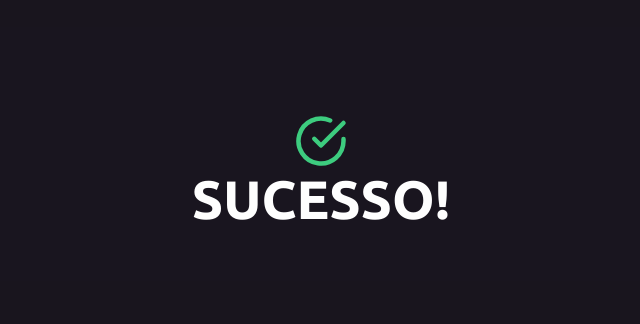
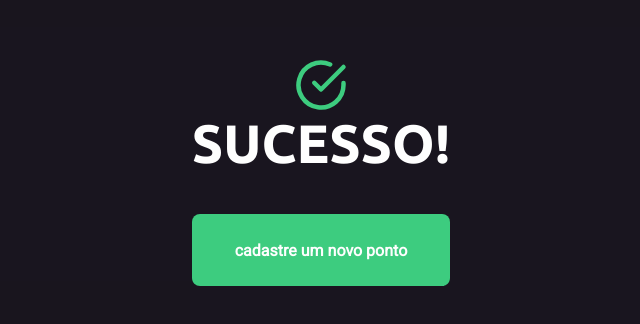
Before and after one commit to coderamos/application-ecodev-frontend, a React (Create React App) app: page /success in a window 1280 px wide. Shown: the part 228-552 px from the top of the page, without its empty margins (319-959 px from the left). Built offline with nearby package versions, Linux system fonts and the light colour scheme.

Commit message:
Create Success page and update application layout

```diff
--- /dev/null
+++ b/src/components/button/index.tsx
@@ -0,0 +1,24 @@
+import React from "react";
+import { FiLogIn } from "react-icons/fi";
+
+import { ButtonWrapper, ButtonIcon, ButtonText } from "./styles";
+
+interface ButtonProps {
+  text: string;
+  type?: string;
+  hasIcon?: boolean;
+}
+const Button: React.FC<ButtonProps> = ({ text, type, hasIcon }) => {
+  return (
+    <ButtonWrapper to="/create-point" type={type}>
+      {hasIcon && (
+        <ButtonIcon>
+          <FiLogIn />
+        </ButtonIcon>
+      )}
+      <ButtonText>{text}</ButtonText>
+    </ButtonWrapper>
+  );
+};
+
+export default Button;
--- /dev/null
+++ b/src/components/button/styles.ts
@@ -0,0 +1,47 @@
+import styled from "styled-components";
+import { Link } from "react-router-dom";
+
+export const ButtonWrapper = styled(Link)`
+  align-items: center;
+  background: ${(props) => props.theme.colors.primary};
+  border-radius: 8px;
+  display: flex;
+  height: 72px;
+  margin-top: 40px;
+  max-width: 360px;
+  overflow: hidden;
+  text-decoration: none;
+  width: 100%;
+
+  &:hover {
+    background: ${(props) => props.theme.colors.primaryhover};
+  }
+`;
+
+export const ButtonIcon = styled.span`
+  align-items: center;
+  background: rgba(0, 0, 0, 0.08);
+  display: block;
+  display: flex;
+  height: 72px;
+  justify-content: center;
+  transition: background-color 0.2s;
+  width: 72px;
+
+  svg {
+    color: ${(props) => props.theme.colors.white};
+    height: 20px;
+    width: 20px;
+  }
+`;
+
+export const ButtonText = styled.strong`
+  color: ${(props) => props.theme.colors.white};
+  padding: 0 20px;
+  flex: 1;
+  text-align: center;
+
+  @media ${(props) => props.theme.mediaQueries.md} {
+    padding: 0 4px;
+  }
+`;
--- a/src/components/index.ts
+++ b/src/components/index.ts
@@ -1,7 +1,8 @@
+import Button from "./button";
 import Header from "./header";
 import InputGeneric from "./inputGeneric";
 import InputSelect from "./inputSelect";
 import Label from "./label";
 import Map from "./map";
 
-export { Header, InputGeneric, InputSelect, Label, Map };
+export { Button, Header, InputGeneric, InputSelect, Label, Map };
--- a/src/pages/createPoint/index.tsx
+++ b/src/pages/createPoint/index.tsx
@@ -51,8 +51,8 @@ const CreatePoint: React.FC = () => {
   const [selectedUf, setSelectedUf] = useState<string>("0");
   const [selectedCity, setSelectedCity] = useState<string>("0");
   const [initialPosition, setInitialPosition] = useState<[number, number]>([
-    0,
-    0,
+    -23.5075111,
+    -46.8749961,
   ]);
   const [selectedPosition, setSelectedPosition] = useState<[number, number]>([
     0,
@@ -64,7 +64,6 @@ const CreatePoint: React.FC = () => {
     whatsapp: "",
   });
   const [selectedItems, setSelectedItems] = useState<number[]>([]);
-  const [activeSuccessScreen, setActiveSuccessScreen] = useState<boolean>();
 
   const history = useHistory();
 
@@ -141,10 +140,9 @@ const CreatePoint: React.FC = () => {
       items,
     };
 
-    history.push("/success");
-    // await api.post("/points", data).then(() => {
-    //   history.push("/success");
-    // });
+    await api.post("/points", data).then(() => {
+      history.push("/success");
+    });
   }
 
   useEffect(() => {
--- a/src/pages/home/index.tsx
+++ b/src/pages/home/index.tsx
@@ -1,17 +1,13 @@
 import React from "react";
-import { FiLogIn } from "react-icons/fi";
 
-import { Header } from "../../components";
+import { Button, Header } from "../../components";
 
 import {
   HomeContainer,
   HomeContent,
+  MainText,
+  MainTitle,
   MainWrapper,
-  MainTitle,
-  MainText,
-  ButtonWrapper,
-  ButtonIcon,
-  ButtonText,
 } from "./styles";
 
 const Home: React.FC = () => {
@@ -24,12 +20,7 @@ const Home: React.FC = () => {
           <MainText>
             Ajudamos pessoas a encontraem pontos de coleta de forma eficiente.
           </MainText>
-          <ButtonWrapper to="/create-point">
-            <ButtonIcon>
-              <FiLogIn />
-            </ButtonIcon>
-            <ButtonText>cadastre um ponto de coleta</ButtonText>
-          </ButtonWrapper>
+          <Button text="cadastre um ponto de coleta" hasIcon />
         </MainWrapper>
       </HomeContent>
     </HomeContainer>
--- a/src/pages/home/styles.ts
+++ b/src/pages/home/styles.ts
@@ -1,5 +1,4 @@
 import styled, { css } from "styled-components";
-import { Link } from "react-router-dom";
 
 import { homebackground } from "../../assets";
 
@@ -54,43 +53,3 @@ export const MainText = styled.p`
   margin-top: 24px;
   ${(props) => props.theme.fontTypes.text}
 `;
-
-export const ButtonWrapper = styled(Link)`
-  align-items: center;
-  background: ${(props) => props.theme.colors.primary};
-  border-radius: 8px;
-  display: flex;
-  height: 72px;
-  margin-top: 40px;
-  max-width: 360px;
-  overflow: hidden;
-  text-decoration: none;
-  width: 100%;
-
-  &:hover {
-    background: ${(props) => props.theme.colors.primaryhover};
-  }
-`;
-
-export const ButtonIcon = styled.span`
-  align-items: center;
-  background: rgba(0, 0, 0, 0.08);
-  display: block;
-  display: flex;
-  height: 72px;
-  justify-content: center;
-  transition: background-color 0.2s;
-  width: 72px;
-
-  svg {
-    color: ${(props) => props.theme.colors.white};
-    height: 20px;
-    width: 20px;
-  }
-`;
-
-export const ButtonText = styled.strong`
-  color: ${(props) => props.theme.colors.white};
-  flex: 1;
-  text-align: center;
-`;
--- a/src/pages/success/index.tsx
+++ b/src/pages/success/index.tsx
@@ -8,6 +8,8 @@ import {
   MessageIcon,
 } from "./styles";
 
+import { Button } from "../../components";
+
 const Success: React.FC = () => {
   return (
     <SuccessWrapper>
@@ -16,6 +18,7 @@ const Success: React.FC = () => {
           <FiCheckCircle />
         </MessageIcon>
         <MessageText>SUCESSO!</MessageText>
+        <Button text="cadastre um novo ponto" />
       </SuccessMessageWrapper>
     </SuccessWrapper>
   );
```
